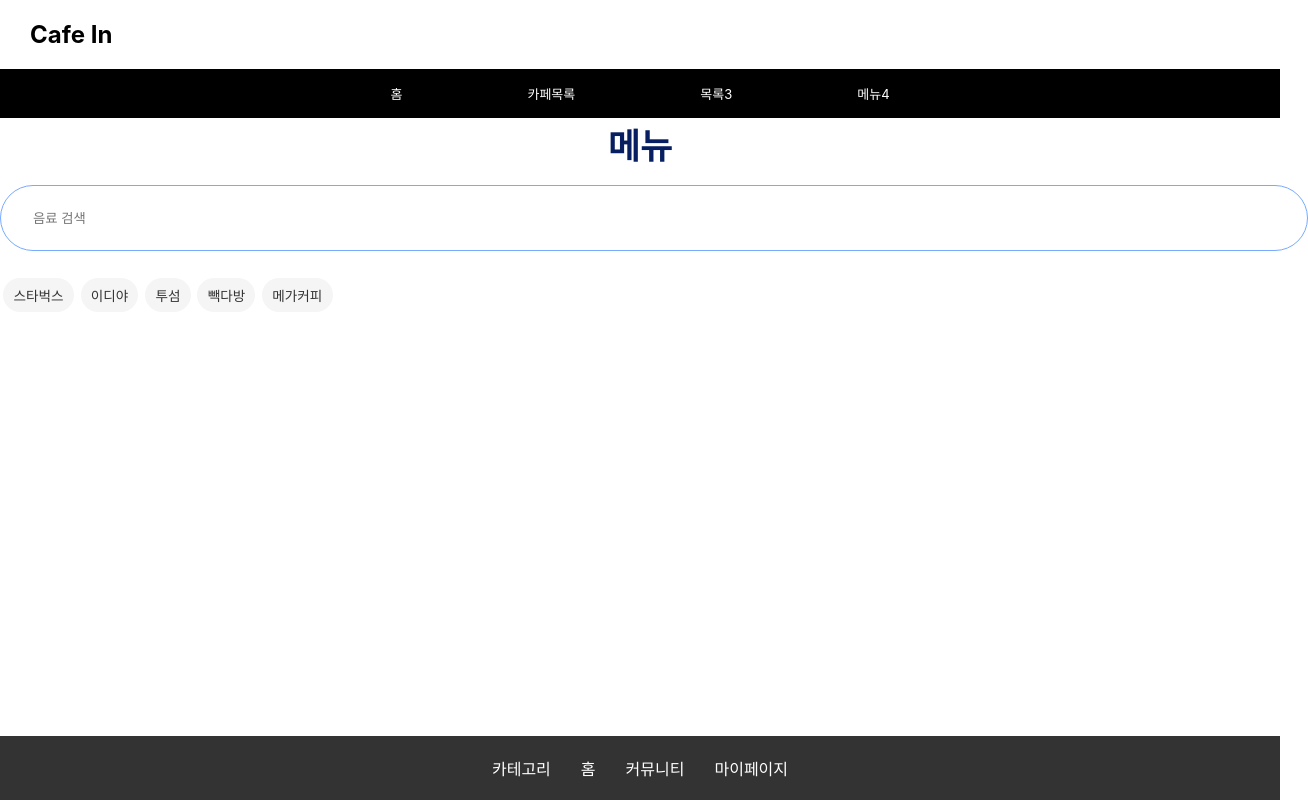
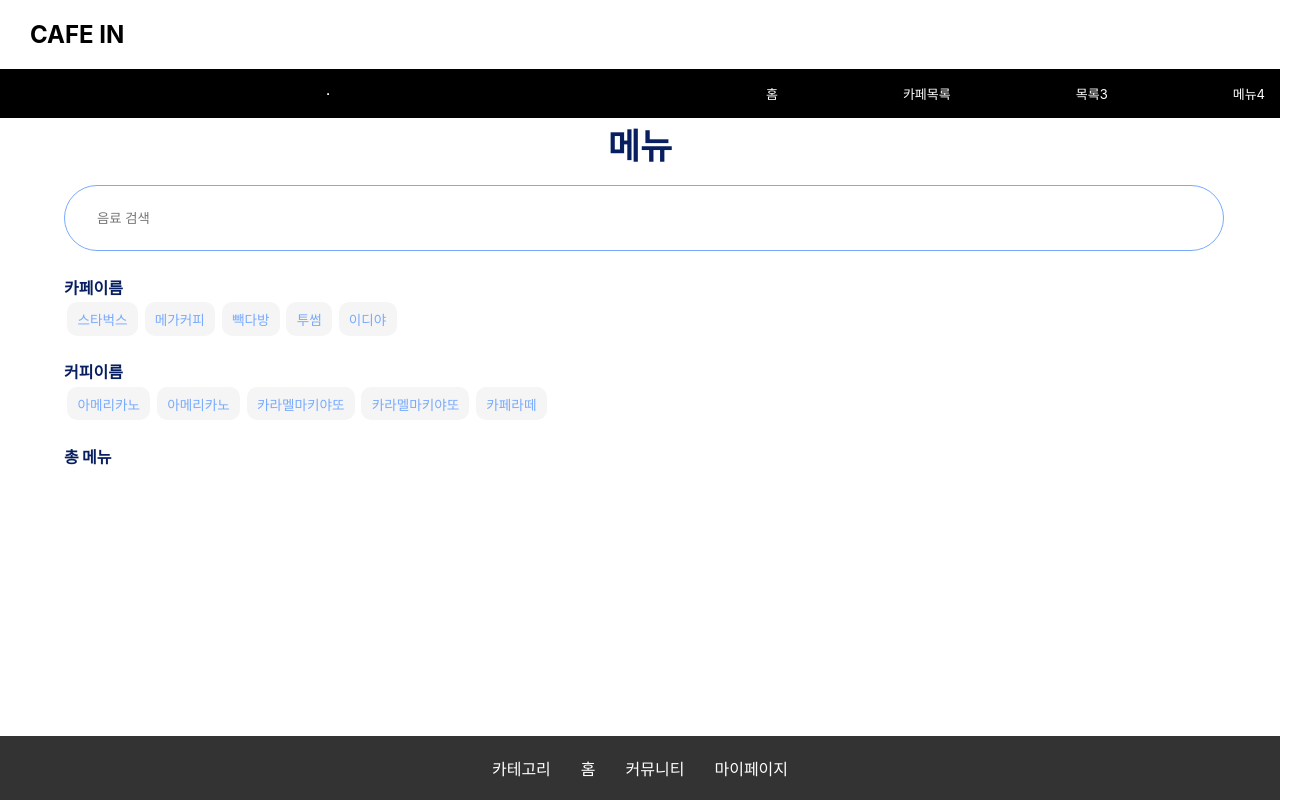
Before and after one commit to hyeongjun6364/SoftwareProject_CafeIn, a React (Create React App) app in the folder cafein/: page /category in a window 1280 px wide. Shown: the whole page, 1308 px wide, since content can reach past the window. Built offline with nearby package versions, Linux system fonts and the light colour scheme.

Commit message:
add file Gpt Api

```diff
--- a/cafein/src/common/layout/header.jsx
+++ b/cafein/src/common/layout/header.jsx
@@ -18,7 +18,7 @@ const Menu = () => {
     <div>
       <header className="header">
         <div className="logo" onClick={() => handleItemClick(null)}>
-          <Link to="/">Cafe In</Link>
+          <Link to="/">CAFE IN</Link>
         </div>
 
         {/* Mobile menu icon */}
@@ -38,7 +38,7 @@ const Menu = () => {
             로그인하세요</Link>
           </li> :""}
 
-
+          <hr/>
           <li
             className={selectedItem === "홈" ? "selected" : ""}
             onClick={() => handleItemClick("홈")}
--- /dev/null
+++ b/cafein/src/page/API/api.jsx
@@ -0,0 +1,21 @@
+const openai = require('openai');
+
+// API 토큰을 설정합니다. 'YOUR_API_KEY'를 실제 API 키로 대체합니다.
+const apiKey = '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';
+
+const getChatGPTResponse = async (question) => {
+  try {
+    const response = await openai.completions.create({
+      engine: 'text-davinci-002', // 엔진 선택 (다른 엔진을 선택할 수도 있습니다.)
+      prompt: question,
+      max_tokens: 1000, // 원하는 최대 답변 길이를 설정합니다.
+    }, { headers: { 'Authorization': `Bearer ${apiKey}` } });
+
+    return response.choices[0].text.trim();
+  } catch (error) {
+    console.error('Error fetching ChatGPT response:', error);
+    return '죄송합니다. 답변을 가져오지 못했습니다.';
+  }
+};
+
+export default getChatGPTResponse
--- a/cafein/src/page/category/Data.json
+++ b/cafein/src/page/category/Data.json
@@ -1,25 +1,75 @@
+[
   {
-    "starbucks": [
-        {
-          "음료_이름": "아이스 아메리카노",
-          "가격": 4500,
-          "인기_메뉴": true,
-          "칼로리": 10,
-          "설명": "쓴 맛이 일품인 클래식 아메리카노입니다."
+    "id": 1,
+    "cafeid":1,
+    "name": "아메리카노",
+    "cafe": "스타벅스",
+    "content": "아메리카노 커피 설명",
+    "image": "https://image.istarbucks.co.kr/upload/store/skuimg/2021/04/[110563]_20210426095937947.jpg"
   },
   {
-          "음료_이름": "카라멜 마키아또",
-          "가격": 5500,
-          "인기_메뉴": true,
-          "칼로리": 250,
-          "설명": "부드러운 에스프레소와 달콤한 카라멜이 어우러진 음료입니다."
+    "id": 2,
+    "cafeid":1,
+    "name": "카페라떼",
+    "cafe": "스타벅스",
+    "content": "카페라떼 커피 설명",
+    "image": "https://image.istarbucks.co.kr/upload/store/skuimg/2021/04/[41]_20210415133833879.jpg"
   },
   {
-          "음료_이름": "그린 티 라떼",
-          "가격": 4800,
-          "인기_메뉴": false,
-          "칼로리": 150,
-          "설명": "신선한 그린 티와 부드러운 우유가 조화로운 음료입니다."
+    "id": 3,
+    "cafeid":1,
+    "name": "카푸치노",
+    "cafe": "스타벅스",
+    "content": "카푸치노 커피 설명",
+    "image": "https://image.istarbucks.co.kr/upload/store/skuimg/2021/04/[110601]_20210415143400922.jpg"
+  },
+
+  {
+    "id": 1,
+    "cafeid":2,
+    "name": "아메리카노",
+    "cafe": "이디야",
+    "content": "아메리카노 커피 설명",
+    "image": "https://img.79plus.co.kr/megahp/manager/upload/menu/20230217161339_1676618019665_I5aZyru5q9.jpg"
+  },
+  {
+    "id": 2,
+    "cafeid":2,
+    "name": "카페라떼",
+    "cafe": "이디야",
+    "content": "카페라떼 커피 설명",
+    "image": "https://img.79plus.co.kr/megahp/manager/upload/menu/20230905185615_1693907775304_fenhtXqy4y.jpg"
+  },
+  {
+    "id": 3,
+    "cafeid":2,
+    "name": "카푸치노",
+    "cafe": "이디야",
+    "content": "카푸치노 커피 설명",
+    "image": "https://img.79plus.co.kr/megahp/manager/upload/menu/20230217162028_1676618428061_TbHsToNMcN.jpg"
+  },
+  {
+    "id": 1,
+    "cafeid":3,
+    "name": "아메리카노",
+    "cafe": "빽다방",
+    "content": "아메리카노 커피 설명",
+    "image": "https://paikdabang.com/wp-content/uploads/2018/05/ICED-앗메리카노-450x588.png"
+  },
+  {
+    "id": 2,
+    "cafeid":3,
+    "name": "카페라떼",
+    "cafe": "빽다방",
+    "content": "카페라떼 커피 설명",
+    "image": "https://paikdabang.com/wp-content/uploads/2018/05/빽s-라떼ICED-450x588.png"
+  },
+  {
+    "id": 3,
+    "cafeid":3,
+    "name": "카푸치노",
+    "cafe": "빽다방",
+    "content": "카푸치노 커피 설명",
+    "image": "https://paikdabang.com/wp-content/uploads/2018/05/HOT-카라멜마키아또-450x588.png"
   }
 ]
-}
--- a/cafein/src/page/category/category.jsx
+++ b/cafein/src/page/category/category.jsx
@@ -1,7 +1,7 @@
 import React, { useState, useEffect } from "react";
 import '../../style/categorypage/category.scss'; // 스타일 파일 경로를 수정하세요.
-import tagInfo from './coffeedata.js'; // JSON 파일 경로를 수정하세요.
-
+import { coffee, cafename } from './coffeedata.js'; // JSON 파일 경로를 수정하세요.
+import coffeeData from './Data.json'
 
 const TagList = ({ tags, onTagClick, selectedTagId }) => {
   return (
@@ -22,30 +22,59 @@ const TagList = ({ tags, onTagClick, selectedTagId }) => {
 
 
 function Category() {
-  const [selectedTagId, setSelectedTag] = useState(null);
+  const [selectedTagCafeId, setSelectedCafeTag] = useState(null);
+  const [selectedTagCoffeeId, setSelectedTagCoffee] = useState(null);
+
   const [searchQuery, setSearchQuery] = useState("");
 
+  useEffect(() => {
+    setSelectedCafeTag(null);
+    setSelectedTagCoffee(null);
+  }, [searchQuery]);
+
   const handleTagClick = (tag) => {
-    if (selectedTagId === tag) {
-      setSelectedTag(null);
+    if (selectedTagCafeId === tag) {
+      setSelectedCafeTag(null);
+      setSelectedTagCoffee(null);
+      setSearchQuery("");
     }
     else {
-      setSelectedTag(tag);
+      setSelectedCafeTag(tag);
+      setSelectedTagCoffee(null);
+      setSearchQuery("");
     }
+  };
+  const handleCoffeeTagClick = (tag) => {
+    if (selectedTagCoffeeId === tag) {
+      setSelectedTagCoffee(null);
+      setSelectedCafeTag(null);
+      setSearchQuery("");
+    }
+    else {
+      setSelectedTagCoffee(tag);
+      setSelectedCafeTag(null);
+      setSearchQuery("");
+    }
+  };
 
 
-  };
 
-  const CafeName = tagInfo.find((tag) => tag.id === selectedTagId)?.name
-  const CafeContent = tagInfo.find((tag) => tag.id === selectedTagId)?.content
+
+
+  const CafeName = coffeeData.find((tag) => tag.id === selectedTagCafeId)?.cafe
+  const CafeContent = coffee.find((tag) => tag.id === selectedTagCoffeeId)?.content
+  const CafeImg = coffeeData.find((tag) => tag.id === selectedTagCafeId)?.image
 
   //검색어 결과 업데이트
-  const filtered = tagInfo.filter((tag) =>
-    tag.content.toLowerCase().includes(searchQuery.toLowerCase())
+  const filteredCafe = coffeeData.filter((tag) =>
+    tag.name.toLowerCase().includes(searchQuery.toLowerCase())
+  );
+  const filteredImg = coffeeData.filter((tag) =>
+    tag.image.toLowerCase().includes(searchQuery.toLowerCase())
   );
 
   return (
-    <div>
+    <div style={{ margin: "0 5%" }}>
 
       <div className="category-title">메뉴</div>
       <div >
@@ -59,15 +88,55 @@ function Category() {
         />
 
 
+
+
         <div>
+          <div className="category-cafe">
+            카페이름
+          </div>
+
           <TagList
-            tags={tagInfo}
+            tags={cafename}
             onTagClick={handleTagClick}
-            selectedTagId={selectedTagId}
+            selectedTagId={selectedTagCafeId}
+          />
+        </div>
+        <br />
+        <div>
+          <div className="category-cafe">
+            커피이름
+          </div>
+
+          <TagList
+            tags={coffee}
+            onTagClick={handleCoffeeTagClick}
+            selectedTagId={selectedTagCoffeeId}
           />
         </div>
         {/* 선택한 태그에 대한 정보를 출력 */}
-        {selectedTagId && (
+        <br />
+        <div className="category-cafe">
+          총 메뉴
+        </div>
+        {selectedTagCafeId && (
+          <div className="tag-info">
+            <div className="coffee-grid">
+              {coffeeData.map((tag) => (
+                tag.cafeid === selectedTagCafeId && (
+                  <React.Fragment key={tag.id}>
+                    <div className="coffee-item">
+                      <img src={tag.image} alt={tag.name} className="category-image" />
+                      <p>{tag.name}</p>
+                    </div>
+                  </React.Fragment>
+                )
+              ))}
+            </div>
+          </div>
+        )}
+
+
+        {selectedTagCoffeeId && (
           <div className="tag-info">
             <h3>{CafeName} 정보</h3>
             <p>{CafeContent}</p>
@@ -75,14 +144,28 @@ function Category() {
         )}
         {searchQuery && (
           <div className="search-results">
+            <div className="coffee-grid">
+              {filteredCafe.map((tag)=>(
+                searchQuery===tag.name &&
+                (
+                  <React.Fragment key={tag.id}>
+                    <div className="coffee-item">
+                      <img src={tag.image} alt={tag.name} className="category-image" />
+                      <p>{tag.name}</p>
+                    </div>
+                  </React.Fragment>
+                )
 
-            <ul>
-              {filtered.map((tag) => (
-                <li key={tag.id}>{tag.name}{tag.content}</li>
+
               ))}
-            </ul>
+            </div>
           </div>
         )}
+
+
+        <div >
+
+        </div>
       </div>
 
     </div>
--- a/cafein/src/page/category/coffeedata.js
+++ b/cafein/src/page/category/coffeedata.js
@@ -1,11 +1,21 @@
-const coffeeData= [
+const cafename= [
     { id: 1, name: "스타벅스", content: "아메리카노" },
-    { id: 2, name: "이디야", content: "아메리카노"},
-    { id: 3, name: "투섬",  content: "카라멜마키야또"},
-    { id: 4, name: "빽다방", content: "카라멜마키야또" },
-    { id: 5, name: "메가커피",  content: "카페라떼"},
+    { id: 2, name: "메가커피", content: "아메리카노"},
+    { id: 3, name: "빽다방",  content: "카라멜마키야또"},
+    { id: 4, name: "투썸", content: "카라멜마키야또" },
+    { id: 5, name: "이디야",  content: "카페라떼"},
 
 ]
 
+const coffee= [
+    { id: 1, name: "아메리카노", content: "아메리카노" },
+    { id: 2, name: "아메리카노", content: "아메리카노"},
+    { id: 3, name: "카라멜마키야또",  content: "카라멜마키야또"},
+    { id: 4, name: "카라멜마키야또", content: "카라멜마키야또" },
+    { id: 5, name: "카페라떼",  content: "카페라떼"},
 
-export default coffeeData
+]
+export {
+    cafename,
+    coffee,
+};
--- a/cafein/src/style/categorypage/category.scss
+++ b/cafein/src/style/categorypage/category.scss
@@ -3,17 +3,23 @@
   .category-tag {
     padding: .5em .75em;
     margin: .25em;
-    border-radius: 25px;
-
+    border-radius: 10px;
+    //flex-wrap: wrap;
     background-color: #f5f5f5; // 배경색
-    color: #333; // 글자색
-
+    color: rgb(120, 170, 254); // 글자색
     font-size: .85rem; // 글자 크기
     line-height: normal; // 줄 간격
 
     &.selected{
       background-color:#000;
       color:#fff;
+    }
+    @media (max-width: 768px) {
+      padding: 5px 10px;
+      //height: 2rem; // 원하는 높이로 변경하세요
+      border: 0.1rem solid #f5f5f5;
+      background-color: white;
+      //width: 300px;
     }
   }
 
@@ -26,6 +32,16 @@
     color: #071F60;
   }
 
+  .category-cafe{
+
+    // margin-right: 20px;
+    font-size: 1rem;
+    font-weight: 900;
+
+    flex-shrink: 0;
+    color:#071F60;;
+
+  }
 
 
   .category-search {
@@ -34,20 +50,49 @@
     // margin-left: 10px;
     display: flex;
     align-items: center;
-    justify-content: start;
+    //justify-content: start;
     height: 4rem;
-    width: 97%;
+    width: 95%;
     margin: 1rem 0px 1.5rem;
     padding: 0px 2rem;
     border-radius: 150px;
     border: 0.1rem solid rgb(120, 170, 254);
     color: rgb(120, 170, 254);
-    @media (max-width: 760px) {
+    @media (max-width: 768px) {
       height: 2rem; // 원하는 높이로 변경하세요
       border: 0.1rem solid rgb(120, 170, 254);
-      width: 300px;
+      width: 80%;
+
     }
 }
+.category-image{
+  width:100%;
+  height: 100%;
+
+  @media (max-width: 768px){
+    width:100%;
+    height: 100%;
+
+  }
+}
+
+.coffee-grid {
+  display: grid;
+  grid-template-columns: repeat(3, 1fr); /* 2개씩 열을 생성합니다. */
+  gap: 20px; /* 그리드 아이템 사이의 간격을 조절합니다. */
+  grid-row-gap: 50px;
+  @media (max-width:768px){
+    grid-template-columns: repeat(2, 1fr);
+
+  }
+}
+
+.coffee-item {
+  text-align: center; /* 커피 아이템의 텍스트를 가운데 정렬합니다. */
+}
+
+/* 나머지 스타일을 여기에 추가할 수 있습니다. */
+
 .search-results {
   margin-top: 16px;
 }
```
Also changed, not shown: cafein/src/common/layout/footer.jsx (+0 -53 lines), cafein/src/page/mainpage/mainpage.jsx (+33 -3 lines), cafein/src/style/common_style/header.scss (+13 -5 lines). Lines whose indentation alone changed are shown as unchanged.
